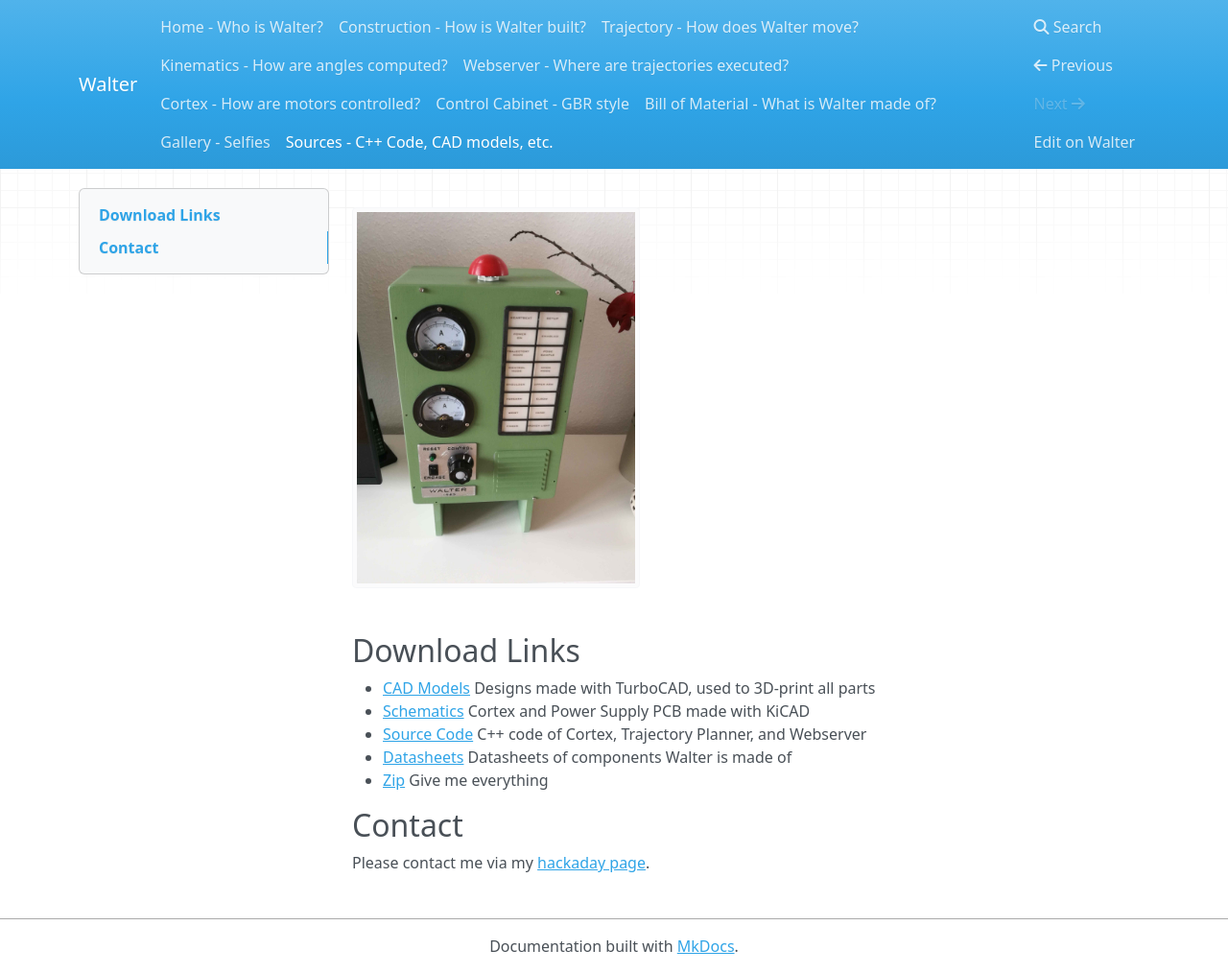
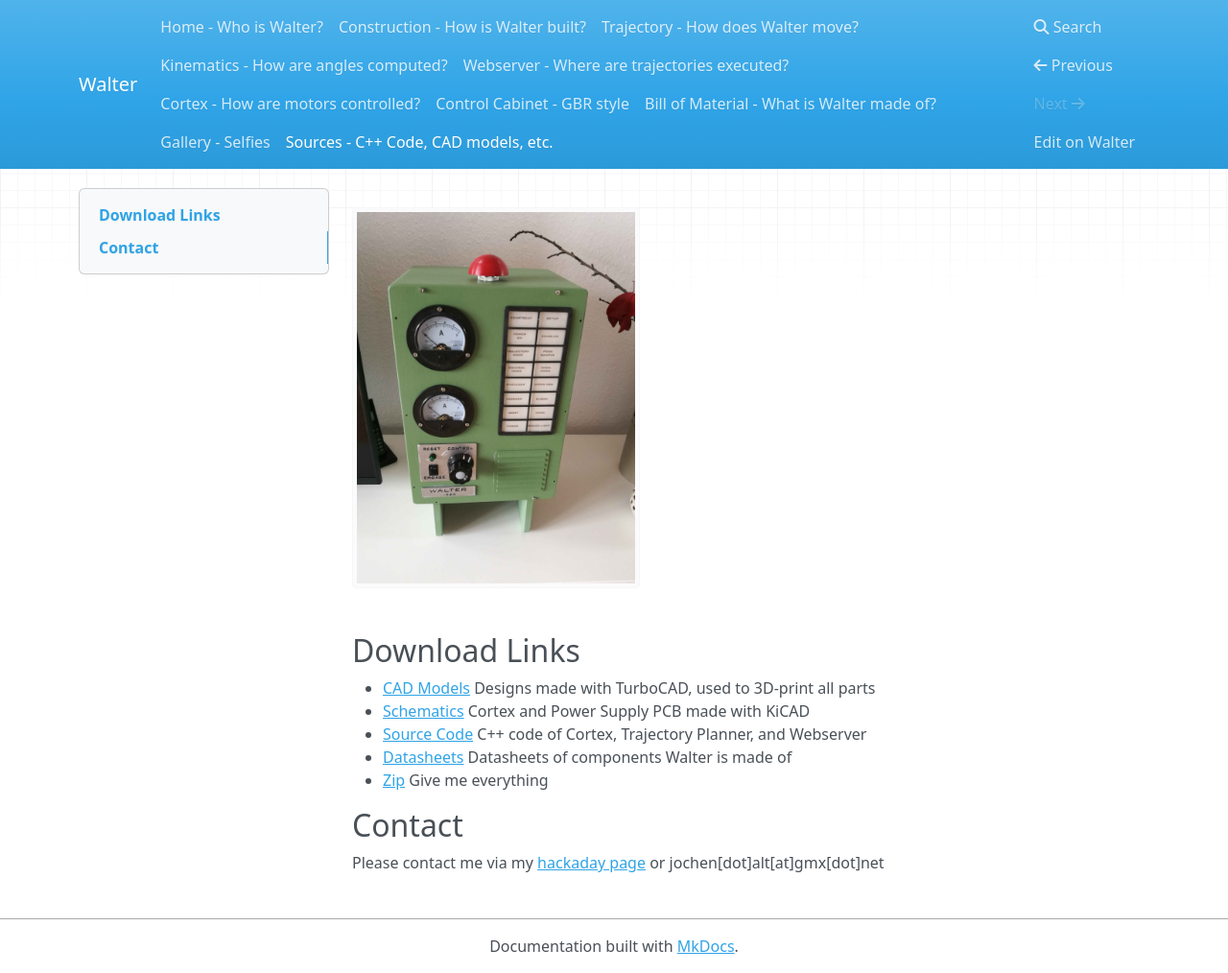
Before and after one commit to goergch/Walter, an MkDocs documentation site: the page built from docs/Sources.md, in a window 1280 px wide and 1014 px high. Shown: the whole window at 96% size. Built offline with MkDocs 1.6.1, drawn with Linux system fonts in a browser that asks for light colours; nearby versions of some CDN libraries; old or Windows-style settings are respelled for this version of MkDocs.

Commit message:
no message

```diff
--- a/docs/Sources.md
+++ b/docs/Sources.md
@@ -15,4 +15,4 @@ Give me everything
 
 ## Contact
 
-Please contact me via my [hackaday page](https://hackaday.io/project/19968-walter).
+Please contact me via my [hackaday page](https://hackaday.io/project/19968-walter) or jochen[dot]alt[at]gmx[dot]net
```
